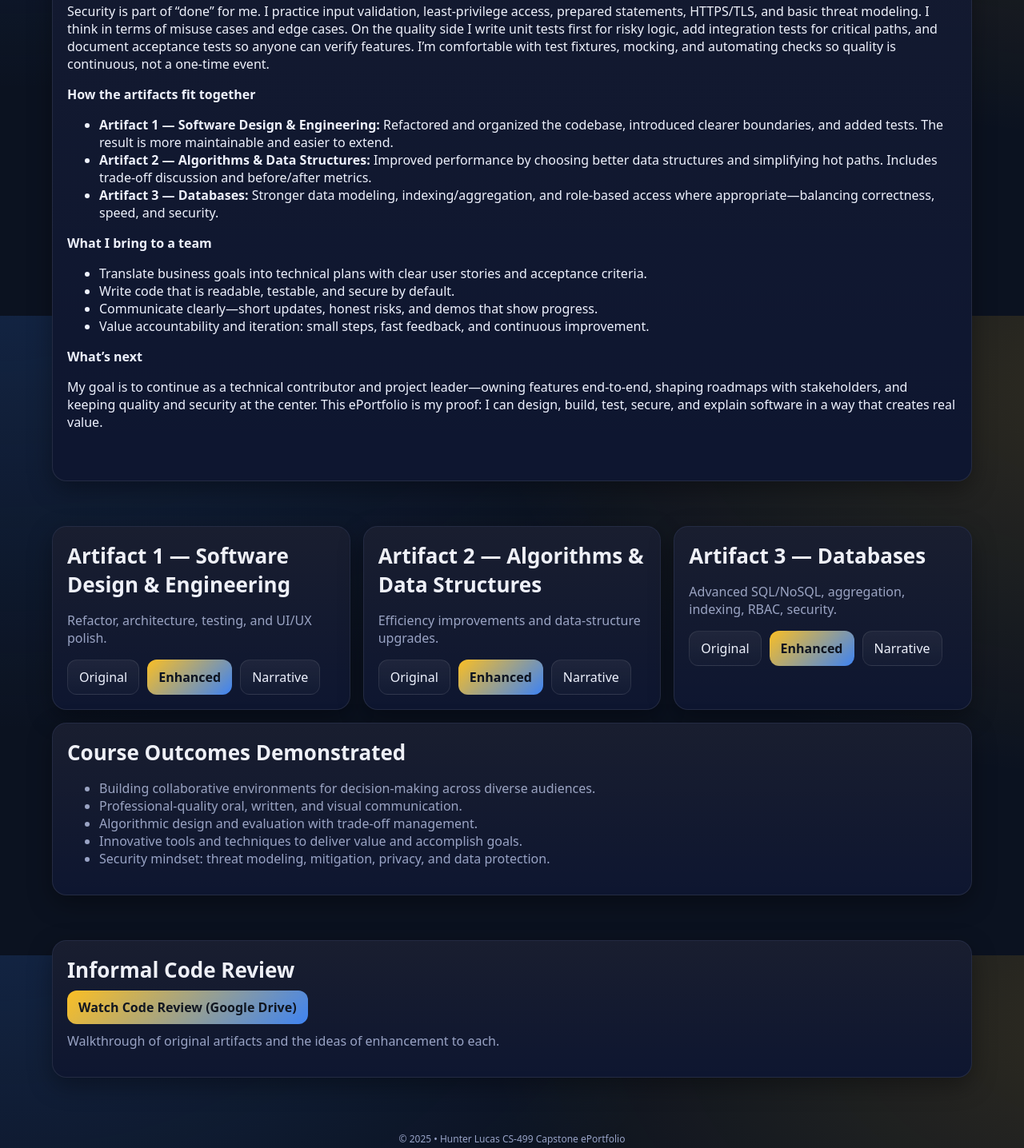
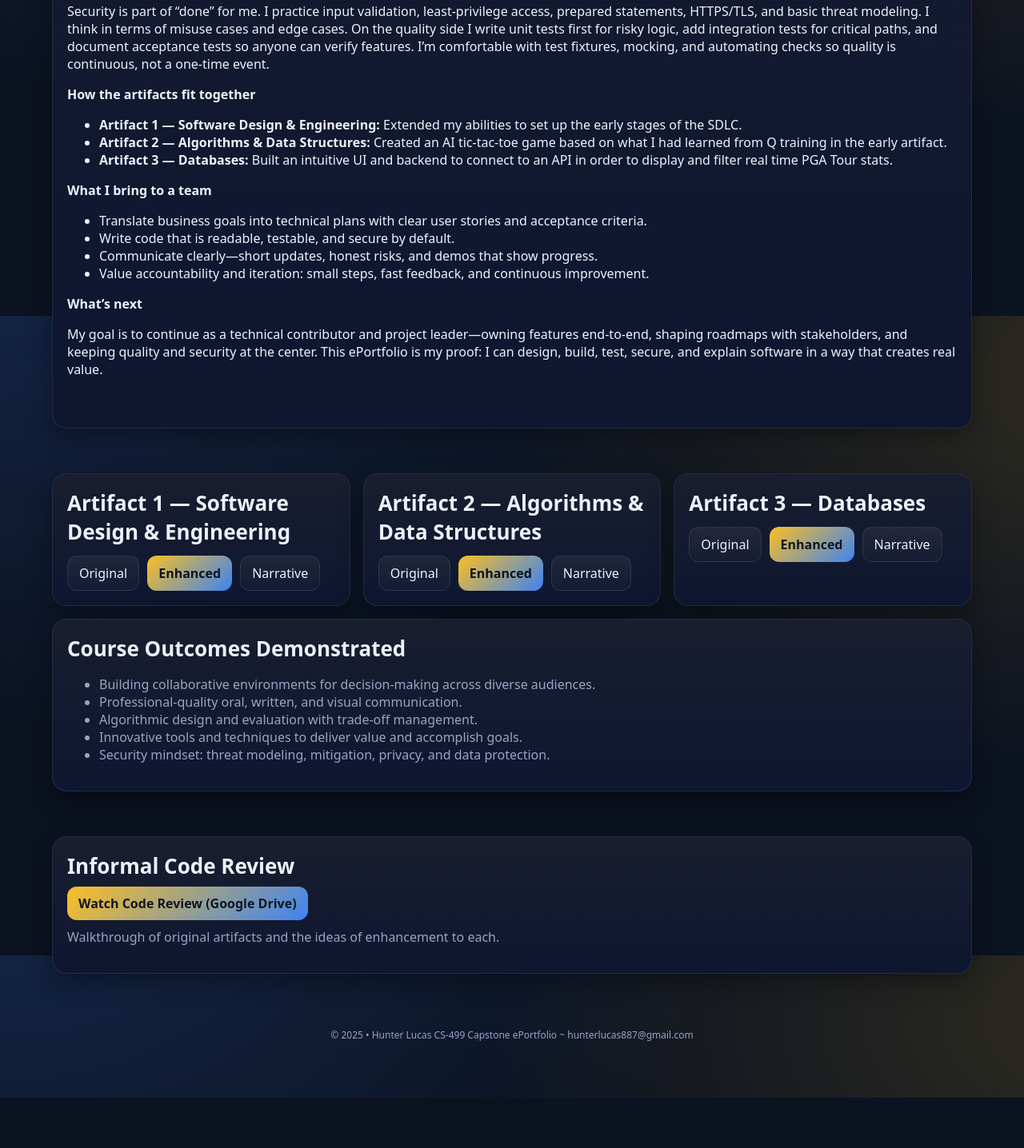
Before and after one commit to Hunterlucas10/hunterlucas10.github.io, a plain HTML site: page index.html in a window 1280 px wide. Shown: the part 1205-2641 px from the top of the page at 80% size. After the commit the page ends 2578 px from the top, so only its background shows below. Drawn offline with Linux system fonts and the light colour scheme.

Commit message:
Added final touches

```diff
--- a/index.html
+++ b/index.html
@@ -123,9 +123,9 @@
 
   <p><strong>How the artifacts fit together</strong></p>
   <ul>
-    <li><strong>Artifact 1 — Software Design & Engineering:</strong> Refactored and organized the codebase, introduced clearer boundaries, and added tests. The result is more maintainable and easier to extend.</li>
-    <li><strong>Artifact 2 — Algorithms & Data Structures:</strong> Improved performance by choosing better data structures and simplifying hot paths. Includes trade-off discussion and before/after metrics.</li>
-    <li><strong>Artifact 3 — Databases:</strong> Stronger data modeling, indexing/aggregation, and role-based access where appropriate—balancing correctness, speed, and security.</li>
+    <li><strong>Artifact 1 — Software Design & Engineering:</strong> Extended my abilities to set up the early stages of the SDLC.</li>
+    <li><strong>Artifact 2 — Algorithms & Data Structures:</strong> Created an AI tic-tac-toe game based on what I had learned from Q training in the early artifact.</li>
+    <li><strong>Artifact 3 — Databases:</strong> Built an intuitive UI and backend to connect to an API in order to display and filter real time PGA Tour stats.</li>
   </ul>
 
   <p><strong>What I bring to a team</strong></p>
@@ -148,7 +148,7 @@
       <div class="bento">
         <article class="tile span-4">
           <h3 class="title">Artifact 1 — Software Design & Engineering</h3>
-          <p class="muted">Refactor, architecture, testing, and UI/UX polish.</p>
+
           <div class="btn-row">
             <a class="btn" href="artifacts/artifact1/artifact1original.html" target="_blank" rel="noopener">Original</a>
             <a class="btn primary" href="artifacts/artifact1/artifact1enhanced.html" target="_blank" rel="noopener">Enhanced</a>
@@ -158,7 +158,7 @@
 
         <article class="tile span-4">
           <h3 class="title">Artifact 2 — Algorithms & Data Structures</h3>
-          <p class="muted">Efficiency improvements and data-structure upgrades.</p>
+
           <div class="btn-row">
             <a class="btn" href="artifacts/artifact2/artifact2original.html" target="_blank" rel="noopener">Original</a>
             <a class="btn primary" href="artifacts/artifact2/artifact2enhanced.html" target="_blank" rel="noopener">Enhanced</a>
@@ -168,7 +168,7 @@
 
         <article class="tile span-4">
           <h3 class="title">Artifact 3 — Databases</h3>
-          <p class="muted">Advanced SQL/NoSQL, aggregation, indexing, RBAC, security.</p>
+
           <div class="btn-row">
             <a class="btn" href="artifacts/artifact3/artifact3original.html" target="_blank" rel="noopener">Original</a>
             <a class="btn primary" href="artifacts/artifact3/artifact3enhance.html" target="_blank" rel="noopener">Enhanced</a>
@@ -209,7 +209,7 @@
   </main>
 
   <footer>
-    <div class="container small">© <span id="y"></span> • Hunter Lucas CS‑499 Capstone ePortfolio</div>
+    <div class="container small">© <span id="y"></span> • Hunter Lucas CS‑499 Capstone ePortfolio ~ hunterlucas887@gmail.com </div>
   </footer>
 
   <script>
```
